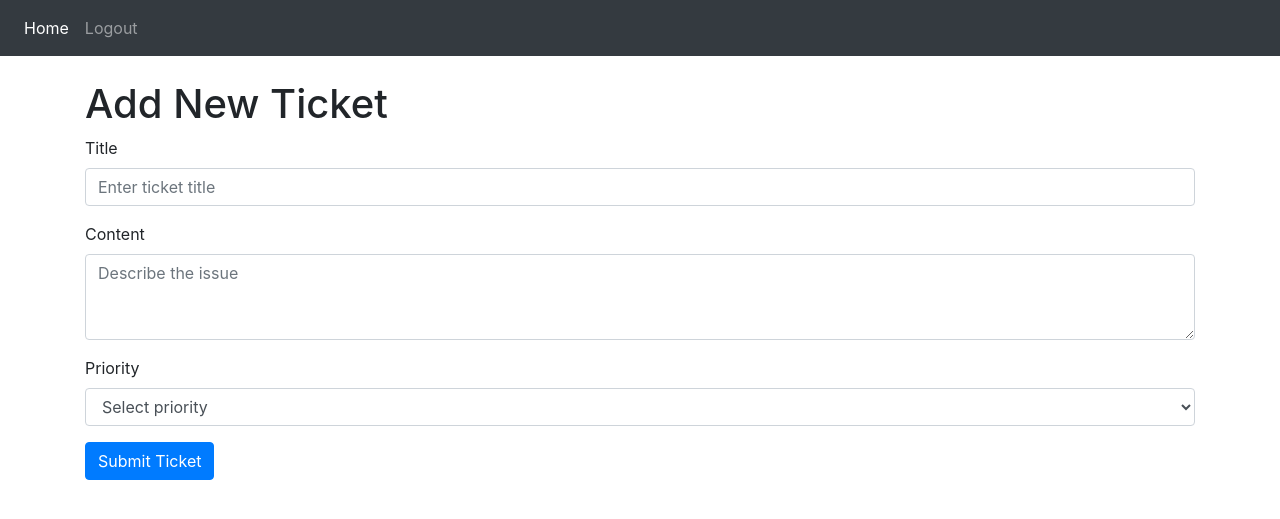
After one commit to anonimity317/it-support, a Flask app: page /add_ticket in a window 1280 px wide. The commit adds this page. Shown: the top 519 px of the page. Run offline with Flask 3, Linux system fonts and the light colour scheme; a user stored in the database is signed in; some libraries are stand-ins or nearby versions.

Commit message:
db up and running - Create, Read both complete

```diff
--- a/website/auth.py
+++ b/website/auth.py
@@ -22,7 +22,7 @@ def login():
                 flash('Incorrect password, try again.', category='error')
         else:
             flash('Username does not exist.', category='error')
-    return render_template('login.html')
+    return render_template('login.html', user=current_user)
 
 @auth.route('/logout')
 @login_required
@@ -58,4 +58,4 @@ def signup():
             flash('Account created!', category='success')
             return redirect(url_for('routes.home'))
 
-    return render_template('sign-up.html')
+    return render_template('sign-up.html', user=current_user)
--- a/website/routes.py
+++ b/website/routes.py
@@ -1,9 +1,29 @@
-from flask import Blueprint, render_template
+from flask import Blueprint, render_template, request, flash, redirect, url_for
 from flask_login import login_required, current_user
+from . import db
+from .models import ActiveTicket
 
 routes = Blueprint('routes', __name__)
 
 @routes.route('/')
 @login_required
 def home():
-    return render_template('index.html')
+    return render_template('index.html', user=current_user)
+
+@routes.route('/add_ticket', methods=['GET', 'POST'])
+@login_required
+def add_ticket():
+    if request.method == 'POST':
+        title = request.form.get('title')
+        content = request.form.get('content')
+        priority = request.form.get('priority')
+
+        if not title or not content:
+            flash('Title and content are required.', category='error')
+        else:
+            new_ticket = ActiveTicket(user_id=current_user.id, title=title, content=content, priority=priority)
+            db.session.add(new_ticket)
+            db.session.commit()
+            flash('Ticket added successfully!', category='success')
+            return redirect(url_for('routes.home'))
+    return render_template('add_ticket.html', user=current_user)
--- /dev/null
+++ b/website/templates/add_ticket.html
@@ -0,0 +1,41 @@
+{% extends "base.html" %}
+
+{% block title %}Add Ticket{% endblock %}
+
+{% block body %}
+<h1>Add New Ticket</h1>
+<form method="POST">
+  <div class="form-group">
+    <label for="title">Title</label>
+    <input
+      type="text"
+      class="form-control"
+      id="title"
+      name="title"
+      placeholder="Enter ticket title"
+      required
+    />
+  </div>
+  <div class="form-group">
+    <label for="content">Content</label>
+    <textarea
+      class="form-control"
+      id="content"
+      name="content"
+      rows="3"
+      placeholder="Describe the issue"
+      required
+    ></textarea>
+  </div>
+  <div class="form-group">
+    <label for="priority">Priority</label>
+    <select class="form-control" id="priority" name="priority" required>
+      <option value="" disabled selected>Select priority</option>
+      <option value="low">Low</option>
+      <option value="medium">Medium</option>
+      <option value="high">High</option>
+    </select>
+  </div>
+  <button type="submit" class="btn btn-primary">Submit Ticket</button>
+</form>
+{% endblock %}
--- a/website/templates/base.html
+++ b/website/templates/base.html
@@ -25,10 +25,13 @@
       </button>
       <div class="collapse navbar-collapse" id="navbar">
           <div class="navbar-nav">
+              {% if current_user.is_authenticated %}
               <a class="nav-item nav-link active" href="/">Home</a>
+              <a class="nav-item nav-link" href="/logout">Logout</a>
+              {% else %}
               <a class="nav-item nav-link" href="/login">Login</a>
               <a class="nav-item nav-link" href="/sign-up">Sign Up</a>
-              <a class="nav-item nav-link" href="/logout">Logout</a>
+              {% endif %}
           </div>
       </div>
     </nav>
```
Also changed, not shown: website/templates/index.html (+23 -3 lines), instance/database.db.
